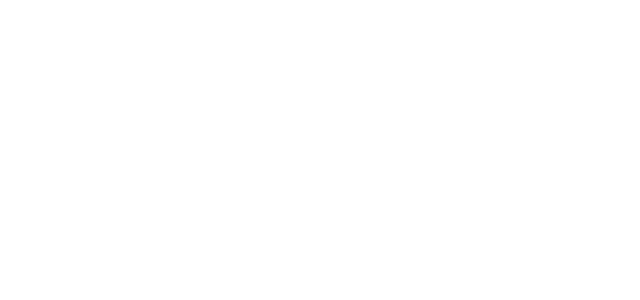
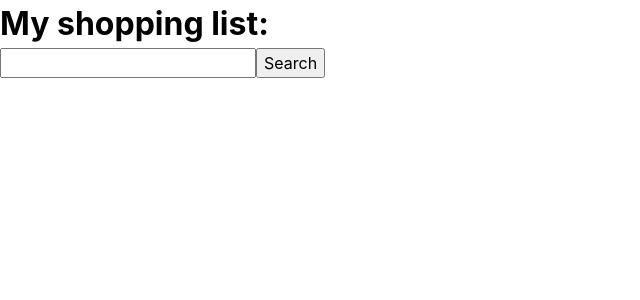
Before and after one commit to sprajams/grocery-list, a React (Create React App) app: page / in a window 1280 px wide. Shown: the top 300 px of the page, without its empty margins (0-640 px from the left). Built offline with nearby package versions, Linux system fonts and the light colour scheme.

Commit message:
create form fetching data, autocomplete input

```diff
--- a/public/index.html
+++ b/public/index.html
@@ -2,19 +2,17 @@
 <html lang="en">
   <head>
     <meta charset="utf-8" />
-    <link rel="icon" href="%PUBLIC_URL%/favicon.ico" />
+    <!-- <link rel="icon" href="%PUBLIC_URL%/favicon.ico" /> -->
     <meta name="viewport" content="width=device-width, initial-scale=1" />
     <meta name="theme-color" content="#000000" />
     <meta
       name="description"
       content="Web site created using create-react-app"
     />
-    <link rel="apple-touch-icon" href="%PUBLIC_URL%/logo192.png" />
     <!--
       manifest.json provides metadata used when your web app is installed on a
       user's mobile device or desktop. See https://developers.google.com/web/fundamentals/web-app-manifest/
     -->
-    <link rel="manifest" href="%PUBLIC_URL%/manifest.json" />
     <!--
       Notice the use of %PUBLIC_URL% in the tags above.
       It will be replaced with the URL of the `public` folder during the build.
--- a/src/App.js
+++ b/src/App.js
@@ -1,7 +1,14 @@
+import Debounce from "./components/Debounce";
+import Form from "./components/Form";
 import styles from "./App.scss";
 
 function App() {
-  return <div className={styles.App}></div>;
+  return (
+    <div className={styles.App}>
+      <Debounce />
+      <Form />
+    </div>
+  );
 }
 
 export default App;
--- /dev/null
+++ b/src/components/Debounce/index.jsx
@@ -0,0 +1,18 @@
+import styles from "./styles.module.scss";
+
+function Debounce() {
+  //   function debouncee(callback, interval) {
+  //     setTimeout(() => {
+  //       callback();
+  //     }, interval);
+  //   }
+  //   const myCallback = () => console.log("itsgebobish");
+
+  //   debouncee(myCallback, 1000);
+  //   debouncee(myCallback, 5000);
+  //   debouncee(myCallback, 10000);
+
+  return <div>{/* <div>debounce</div> */}</div>;
+}
+
+export default Debounce;
--- /dev/null
+++ b/src/components/Form/index.jsx
@@ -0,0 +1,43 @@
+import { useState, useEffect } from "react";
+
+function Form() {
+  const [ingredient, setIngredient] = useState("");
+  const [data, setData] = useState([]);
+
+  const handleChange = (event) => {
+    setIngredient(event.target.value);
+  };
+  useEffect(() => {
+    if (ingredient.length >= 2) {
+      fetch(`https://api.frontendeval.com/fake/food/${ingredient}`)
+        .then((res) => res.json())
+        .then((data) => {
+          setData(data);
+        });
+    } else {
+      setData([]);
+    }
+  }, [ingredient]);
+
+  return (
+    <div>
+      <h1>My shopping list:</h1>
+      <form>
+        <input
+          type="text"
+          id="name"
+          value={ingredient}
+          onChange={handleChange}
+        ></input>
+        <button>Search</button>
+      </form>
+      <ul>
+        {data.map((x, i) => {
+          return <li key={i}>{x}</li>;
+        })}
+      </ul>
+    </div>
+  );
+}
+
+export default Form;
```
Also changed, not shown: src/components/Debounce/styles.module.scss (added).
